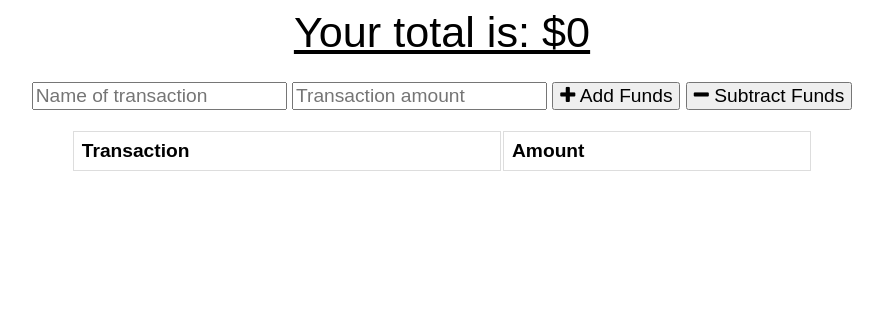
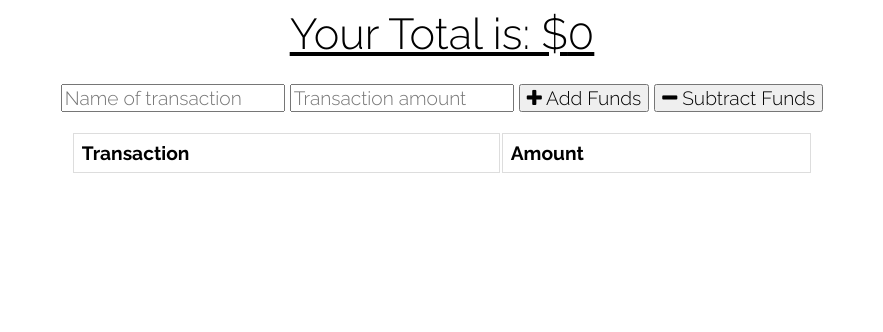
Before and after one commit to tracye1083/Budget-Tracker, a website: page public/index.html in a window 1280 px wide. Shown: the whole page, without its empty margins (198-1081 px from the left). Drawn offline with nearby package versions, Linux system fonts and the light colour scheme; no server answers.

Commit message:
slight style edits

```diff
--- a/public/index.html
+++ b/public/index.html
@@ -4,10 +4,12 @@
   <meta charset="UTF-8">
   <meta name="viewport" content="width=device-width, initial-scale=1.0">
   <meta http-equiv="X-UA-Compatible" content="ie=edge">
-  <meta name="theme-color" content="#317EFB">
+  <meta name="theme-color" content="#4808af">
   <link rel="shortcut icon" href="icons/icon-192x192.png" type="image/x-icon">
 
   <link rel="stylesheet" href="https://stackpath.bootstrapcdn.com/font-awesome/4.7.0/css/font-awesome.min.css">
+  <link rel="preconnect" href="https://fonts.gstatic.com">
+  <link rel="stylesheet" href="https://fonts.googleapis.com/css2?family=Raleway:wght@100;300;700&display=swap">
   <link rel="stylesheet" href="styles.css">
 
   <title>Budget Tracker</title>
@@ -15,7 +17,7 @@
 <body>
   <div class="wrapper">
     <div class="total">
-      <div class="total">Your total is: $<span id="total">0</span></div>
+      <div class="total">Your Total is: $<span id="total">0</span></div>
     </div>
 
     <div class="form">
--- a/public/styles.css
+++ b/public/styles.css
@@ -1,11 +1,11 @@
 body {
   font-size: 120%;
-  font-family: Arial;
+  font-family: 'Raleway', sans-serif;
 }
 
 button, input {
   font-size: 100%;
-  font-family: Arial;
+  font-family: 'Raleway', sans-serif;
 }
 
 table {
```
